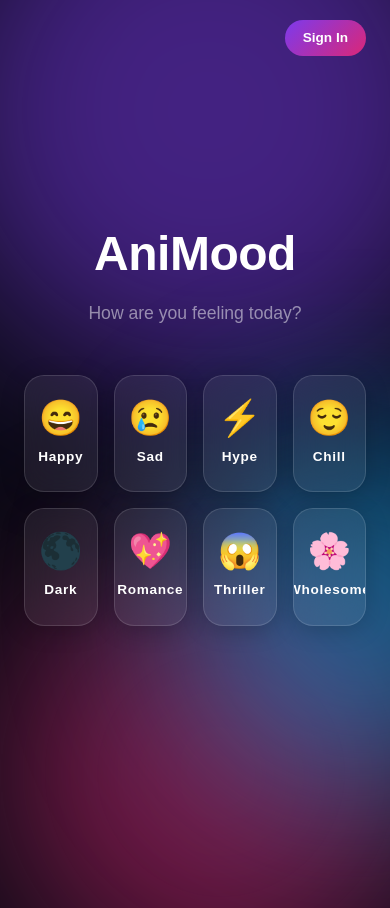
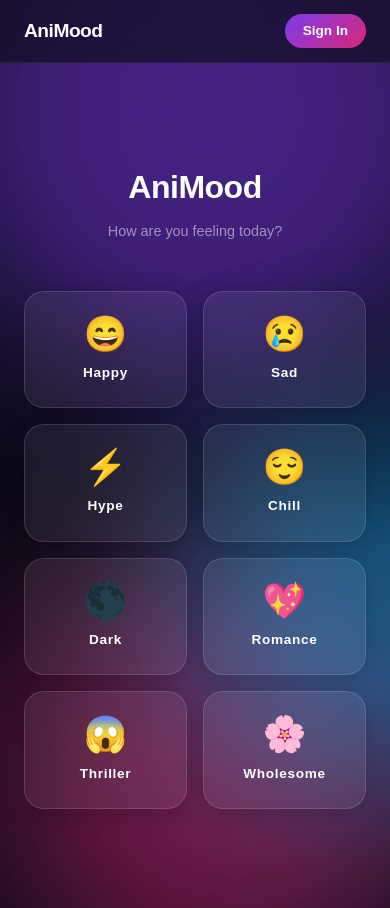
Before and after one commit to bhardwajdhruv/AniMood, a Next.js app: page / in a window 390 px wide. Before the commit the page ends 844 px from the top, so only its background shows below. Built offline with nearby package versions, Linux system fonts and the light colour scheme; no server answers.

Commit message:
feat: navbar, skeleton loaders, responsive design and UI polish

```diff
--- a/app/anime/[id]/page.js
+++ b/app/anime/[id]/page.js
@@ -99,12 +99,12 @@ export default function AnimeDetailPage() {
         ← Back
       </button>
 
-      <div className="fade-up" style={{ display: "flex", gap: "32px", flexWrap: "wrap" }}>
+      <div className="fade-up" style={{ display: "flex", gap: "32px", flexWrap: "wrap", justifyContent: "center" }}>
         <img
           src={anime.images?.jpg?.large_image_url}
           alt={anime.title}
           style={{
-            width: "220px",
+            width: "clamp(160px, 30vw, 220px)",
             borderRadius: "16px",
             objectFit: "cover",
             flexShrink: 0,
--- /dev/null
+++ b/app/components/Navbar.js
@@ -0,0 +1,77 @@
+'use client'
+
+import { useRouter } from 'next/navigation'
+import { UserButton, useUser } from '@clerk/nextjs'
+
+export default function Navbar() {
+  const router = useRouter()
+  const { isSignedIn, user } = useUser()
+
+  return (
+    <nav style={{
+      position: "fixed",
+      top: 0,
+      left: 0,
+      right: 0,
+      zIndex: 100,
+      padding: "14px 24px",
+      display: "flex",
+      alignItems: "center",
+      justifyContent: "space-between",
+      background: "rgba(10,10,20,0.6)",
+      backdropFilter: "blur(20px)",
+      borderBottom: "1px solid rgba(255,255,255,0.06)",
+    }}>
+      <span
+        onClick={() => router.push('/')}
+        style={{
+          fontSize: "1.2rem",
+          fontWeight: 700,
+          color: "white",
+          cursor: "pointer",
+          letterSpacing: "-0.5px",
+        }}
+      >
+        AniMood
+      </span>
+
+      <div style={{ display: "flex", alignItems: "center", gap: "12px" }}>
+        {isSignedIn ? (
+          <>
+            <button
+              onClick={() => router.push('/watchlist')}
+              style={{
+                background: "rgba(255,255,255,0.08)",
+                border: "1px solid rgba(255,255,255,0.15)",
+                color: "rgba(255,255,255,0.7)",
+                padding: "7px 16px",
+                borderRadius: "20px",
+                cursor: "pointer",
+                fontSize: "0.85rem",
+              }}
+            >
+              My Watchlist
+            </button>
+            <UserButton afterSignOutUrl="/" />
+          </>
+        ) : (
+          <button
+            onClick={() => router.push('/sign-in')}
+            style={{
+              background: "linear-gradient(135deg, #7c3aed, #db2777)",
+              border: "none",
+              color: "white",
+              padding: "7px 18px",
+              borderRadius: "20px",
+              cursor: "pointer",
+              fontSize: "0.85rem",
+              fontWeight: 600,
+            }}
+          >
+            Sign In
+          </button>
+        )}
+      </div>
+    </nav>
+  )
+}
--- /dev/null
+++ b/app/components/SkeletonCard.js
@@ -0,0 +1,58 @@
+export default function SkeletonCard() {
+  return (
+    <div
+      className="glass"
+      style={{
+        overflow: "hidden",
+        display: "flex",
+        flexDirection: "column",
+      }}
+    >
+      <div style={{
+        paddingTop: "140%",
+        position: "relative",
+        background: "rgba(255,255,255,0.05)",
+        overflow: "hidden",
+      }}>
+        <div style={{
+          position: "absolute",
+          inset: 0,
+          background: "linear-gradient(90deg, transparent, rgba(255,255,255,0.05), transparent)",
+          animation: "shimmer 1.5s infinite",
+        }} />
+      </div>
+      <div style={{ padding: "14px", display: "flex", flexDirection: "column", gap: "8px" }}>
+        <div style={{
+          height: "14px",
+          background: "rgba(255,255,255,0.06)",
+          borderRadius: "6px",
+          width: "80%",
+          overflow: "hidden",
+          position: "relative",
+        }}>
+          <div style={{
+            position: "absolute",
+            inset: 0,
+            background: "linear-gradient(90deg, transparent, rgba(255,255,255,0.05), transparent)",
+            animation: "shimmer 1.5s infinite",
+          }} />
+        </div>
+        <div style={{
+          height: "10px",
+          background: "rgba(255,255,255,0.04)",
+          borderRadius: "6px",
+          width: "60%",
+          overflow: "hidden",
+          position: "relative",
+        }}>
+          <div style={{
+            position: "absolute",
+            inset: 0,
+            background: "linear-gradient(90deg, transparent, rgba(255,255,255,0.05), transparent)",
+            animation: "shimmer 1.5s infinite",
+          }} />
+        </div>
+      </div>
+    </div>
+  )
+}
--- a/app/globals.css
+++ b/app/globals.css
@@ -103,3 +103,8 @@ body {
   position: relative;
   overflow: hidden;
 }
+
+@keyframes shimmer {
+  0%   { transform: translateX(-100%); }
+  100% { transform: translateX(100%); }
+}
--- a/app/layout.js
+++ b/app/layout.js
@@ -1,4 +1,5 @@
 import { ClerkProvider } from '@clerk/nextjs'
+import Navbar from './components/Navbar'
 import "./globals.css"
 
 export const metadata = {
@@ -15,7 +16,10 @@ export default function RootLayout({ children }) {
           <div className="orb orb-2" />
           <div className="orb orb-3" />
           <div style={{ position: "relative", zIndex: 1 }}>
-            {children}
+            <Navbar />
+            <div style={{ paddingTop: "64px" }}>
+              {children}
+            </div>
           </div>
           <script
             src="https://code.jquery.com/jquery-3.7.1.min.js"
--- a/app/page.js
+++ b/app/page.js
@@ -1,7 +1,5 @@
 'use client'
 
-import { useRouter } from 'next/navigation'
-import { UserButton, useUser } from '@clerk/nextjs'
 import MoodCard from "./components/MoodCard"
 
 const moods = [
@@ -16,9 +14,6 @@ const moods = [
 ]
 
 export default function Home() {
-  const router = useRouter()
-  const { isSignedIn, user } = useUser()
-
   return (
     <main style={{
       minHeight: "100vh",
@@ -28,65 +23,24 @@ export default function Home() {
       justifyContent: "center",
       padding: "40px 24px"
     }}>
-
-      <div style={{
-        position: "fixed",
-        top: "20px",
-        right: "24px",
-        display: "flex",
-        alignItems: "center",
-        gap: "12px",
-        zIndex: 10,
-      }}>
-        {isSignedIn ? (
-          <>
-            <button
-              onClick={() => router.push('/watchlist')}
-              style={{
-                background: "rgba(255,255,255,0.08)",
-                border: "1px solid rgba(255,255,255,0.15)",
-                color: "rgba(255,255,255,0.7)",
-                padding: "8px 16px",
-                borderRadius: "20px",
-                cursor: "pointer",
-                fontSize: "0.85rem",
-              }}
-            >
-              My Watchlist
-            </button>
-            <UserButton afterSignOutUrl="/" />
-          </>
-        ) : (
-          <button
-            onClick={() => router.push('/sign-in')}
-            style={{
-              background: "linear-gradient(135deg, #7c3aed, #db2777)",
-              border: "none",
-              color: "white",
-              padding: "8px 18px",
-              borderRadius: "20px",
-              cursor: "pointer",
-              fontSize: "0.85rem",
-              fontWeight: 600,
-            }}
-          >
-            Sign In
-          </button>
-        )}
-      </div>
-
       <div className="fade-up" style={{ textAlign: "center", marginBottom: "48px" }}>
-        <h1 style={{ fontSize: "3rem", fontWeight: 700, color: "white", marginBottom: "10px", letterSpacing: "-0.5px" }}>
+        <h1 style={{
+          fontSize: "clamp(2rem, 5vw, 3rem)",
+          fontWeight: 700,
+          color: "white",
+          marginBottom: "10px",
+          letterSpacing: "-0.5px"
+        }}>
           AniMood
         </h1>
-        <p style={{ color: "rgba(255,255,255,0.5)", fontSize: "1.1rem" }}>
-          {isSignedIn ? `Welcome back, ${user.firstName}!` : "How are you feeling today?"}
+        <p style={{ color: "rgba(255,255,255,0.5)", fontSize: "clamp(0.9rem, 2vw, 1.1rem)" }}>
+          How are you feeling today?
         </p>
       </div>
 
       <div style={{
         display: "grid",
-        gridTemplateColumns: "repeat(4, 1fr)",
+        gridTemplateColumns: "repeat(auto-fill, minmax(130px, 1fr))",
         gap: "16px",
         width: "100%",
         maxWidth: "640px"
@@ -100,7 +54,6 @@ export default function Home() {
           />
         ))}
       </div>
-
     </main>
   )
 }
--- a/app/results/page.js
+++ b/app/results/page.js
@@ -3,6 +3,7 @@
 import { useRouter, useSearchParams } from 'next/navigation'
 import { useEffect, useState } from 'react'
 import AnimeCard from '../components/AnimeCard'
+import SkeletonCard from '../components/SkeletonCard'
 import { fetchAnimeByMood } from '../lib/fetchAnime'
 
 export default function ResultsPage() {
@@ -52,7 +53,7 @@ export default function ResultsPage() {
           ← Back
         </button>
 
-        <h1 style={{ fontSize: "2.4rem", fontWeight: 700, color: "white", marginBottom: "6px" }}>
+        <h1 style={{ fontSize: "clamp(1.6rem, 4vw, 2.4rem)", fontWeight: 700, color: "white", marginBottom: "6px" }}>
           {mood} mood
         </h1>
         <p style={{ color: "rgba(255,255,255,0.4)", fontSize: "0.95rem" }}>
@@ -60,29 +61,24 @@ export default function ResultsPage() {
         </p>
       </div>
 
-      {loading && (
-        <div style={{ textAlign: "center", color: "rgba(255,255,255,0.5)", marginTop: "80px" }}>
-          Fetching anime for you...
-        </div>
-      )}
-
       {error && (
         <div style={{ textAlign: "center", color: "#f87171", marginTop: "80px" }}>
           {error}
         </div>
       )}
 
-      {!loading && !error && (
       <div style={{
         display: "grid",
         gridTemplateColumns: "repeat(auto-fill, minmax(160px, 1fr))",
         gap: "16px",
       }}>
-          {anime.map((item, index) => (
+        {loading
+          ? Array(12).fill(0).map((_, i) => <SkeletonCard key={i} />)
+          : anime.map((item, index) => (
               <AnimeCard key={item.mal_id} anime={item} index={index} />
-          ))}
+            ))
+        }
       </div>
-      )}
 
     </main>
   )
```
Lines whose indentation alone changed are shown as unchanged.
